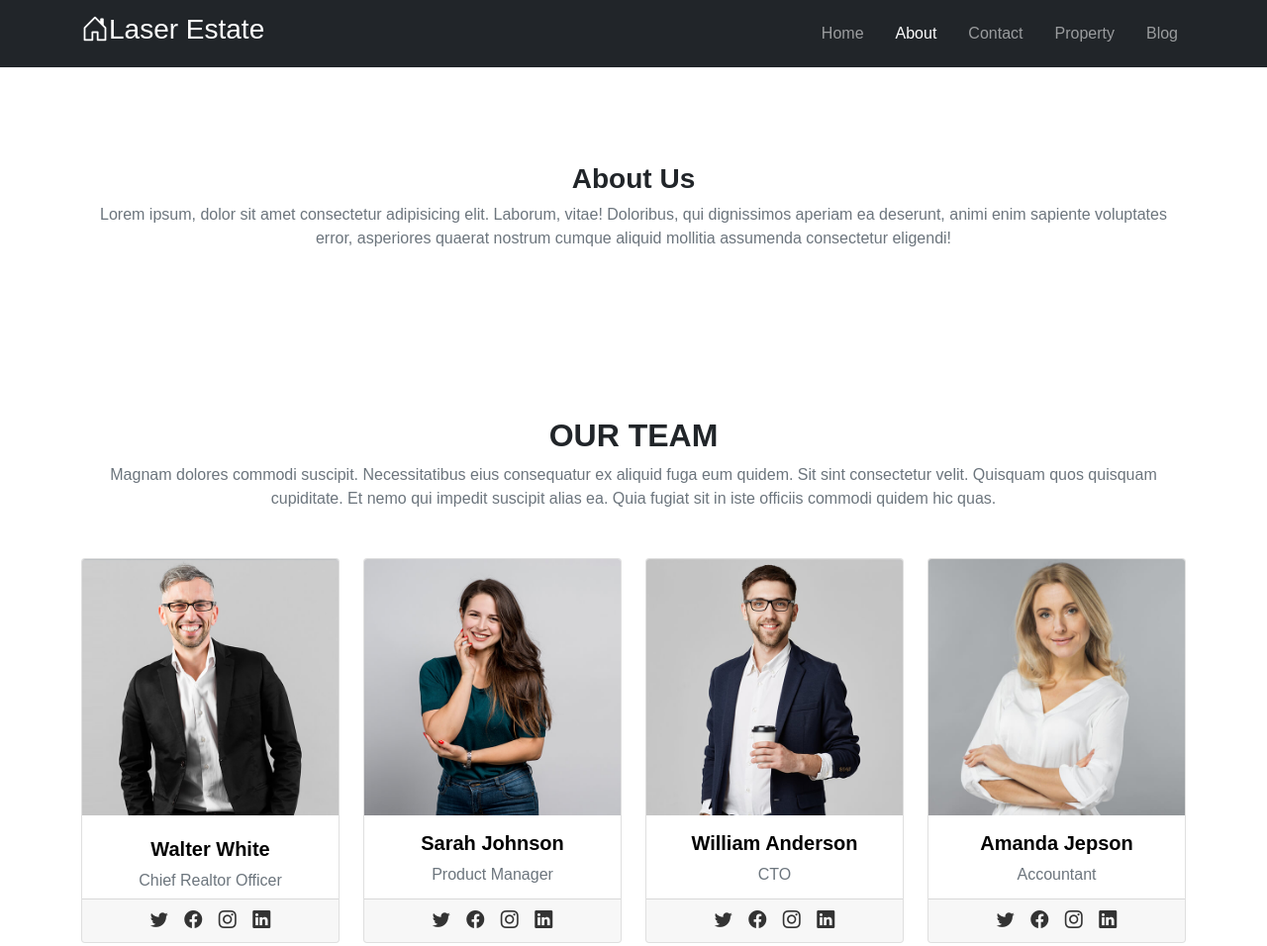
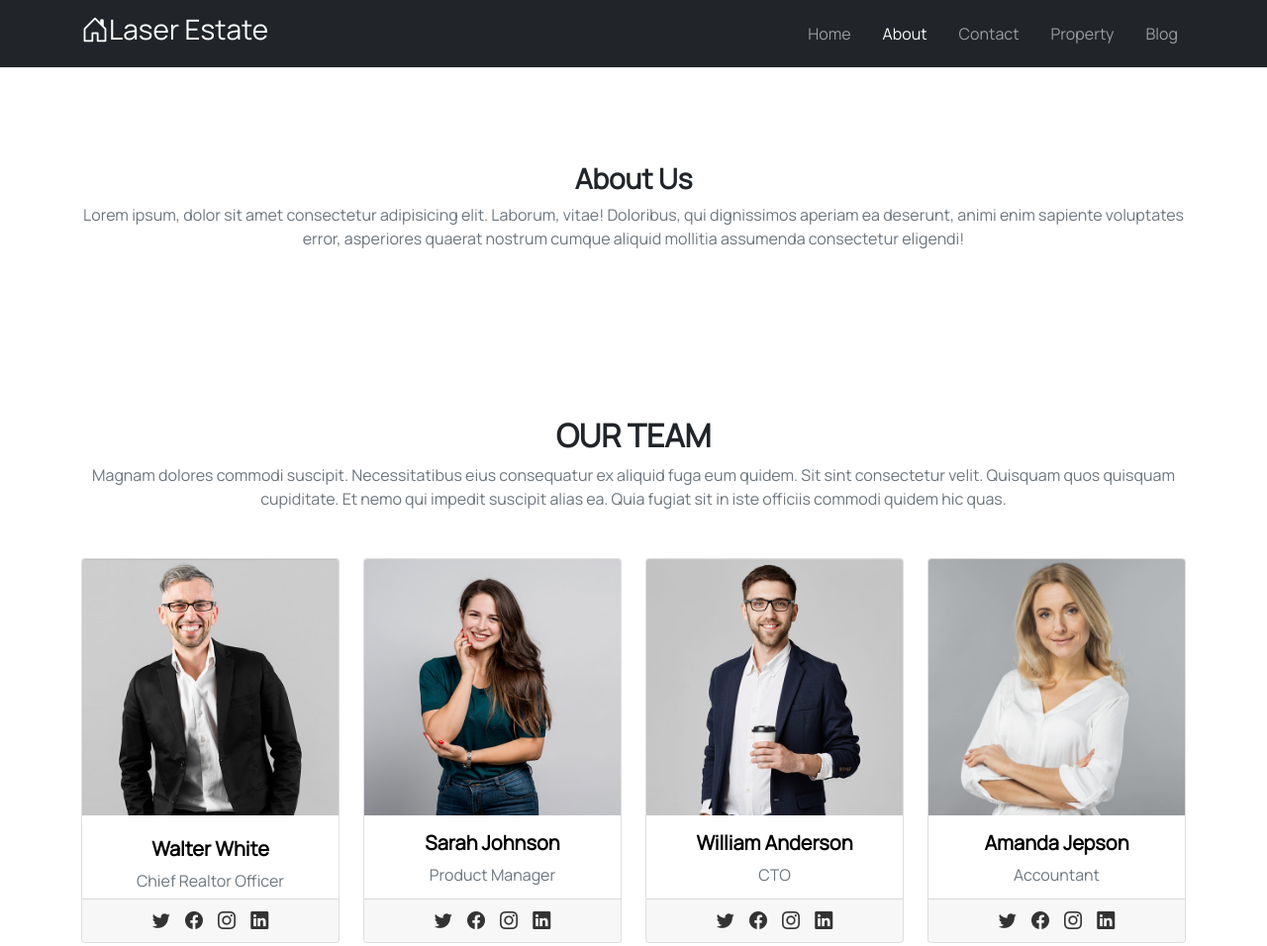
Before and after one commit to Chrisemeka/Laser-Estate, a plain HTML site: page about.html in a window 1280 px wide. Shown: the top 956 px of the page at 99% size. Drawn offline with nearby package versions, Linux system fonts and the light colour scheme; the site is published under a folder, as on GitHub Pages, so addresses that start at the root find nothing.

Commit message:
ch: second commit

```diff
--- a/css/style.css
+++ b/css/style.css
@@ -1,6 +1,6 @@
 @font-face {
     font-family: Manrope;
-    src: url(/Manrope/static/Manrope-Regular.ttf);
+    src: url(../Manrope/static/Manrope-Regular.ttf);
 }
 
 body{
```
